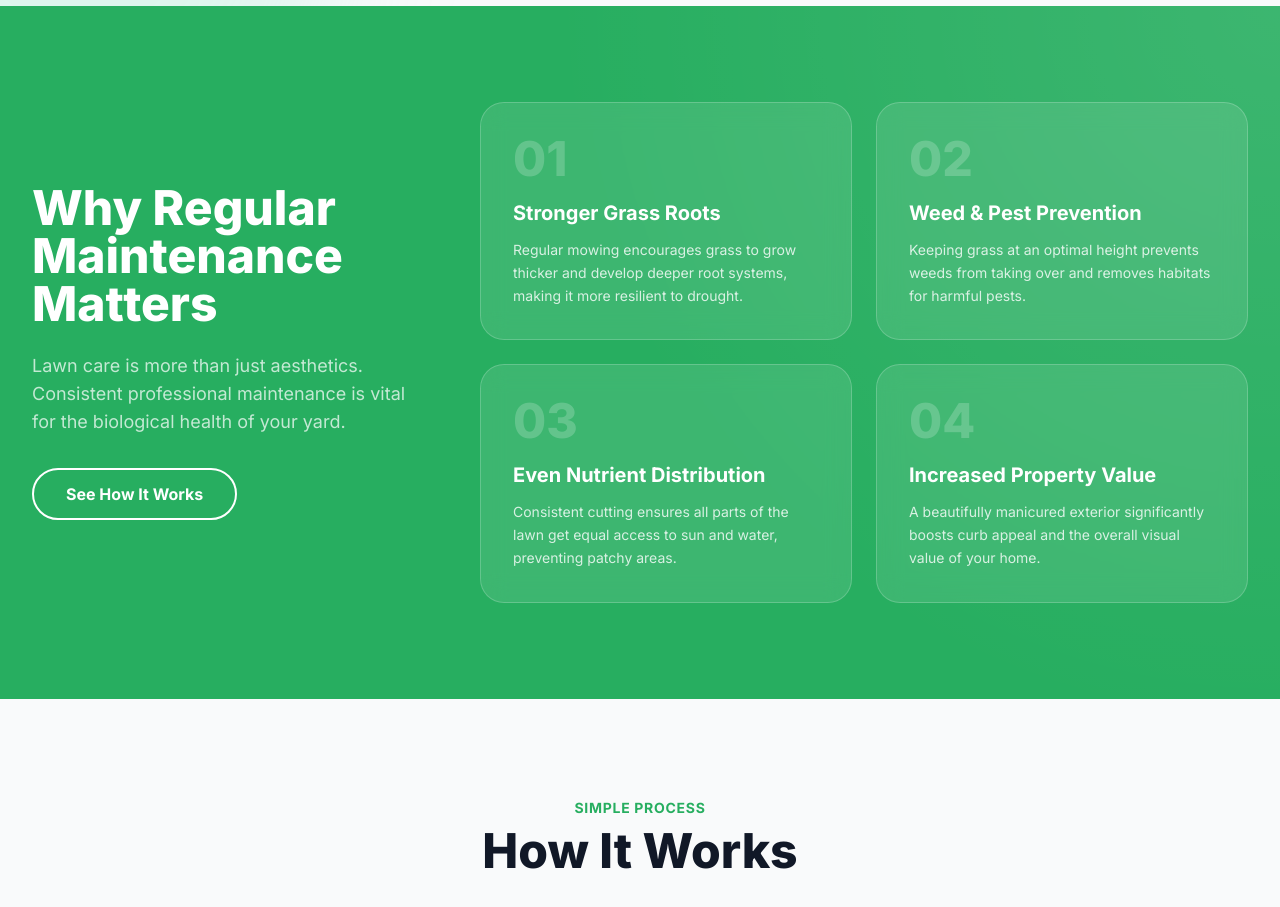
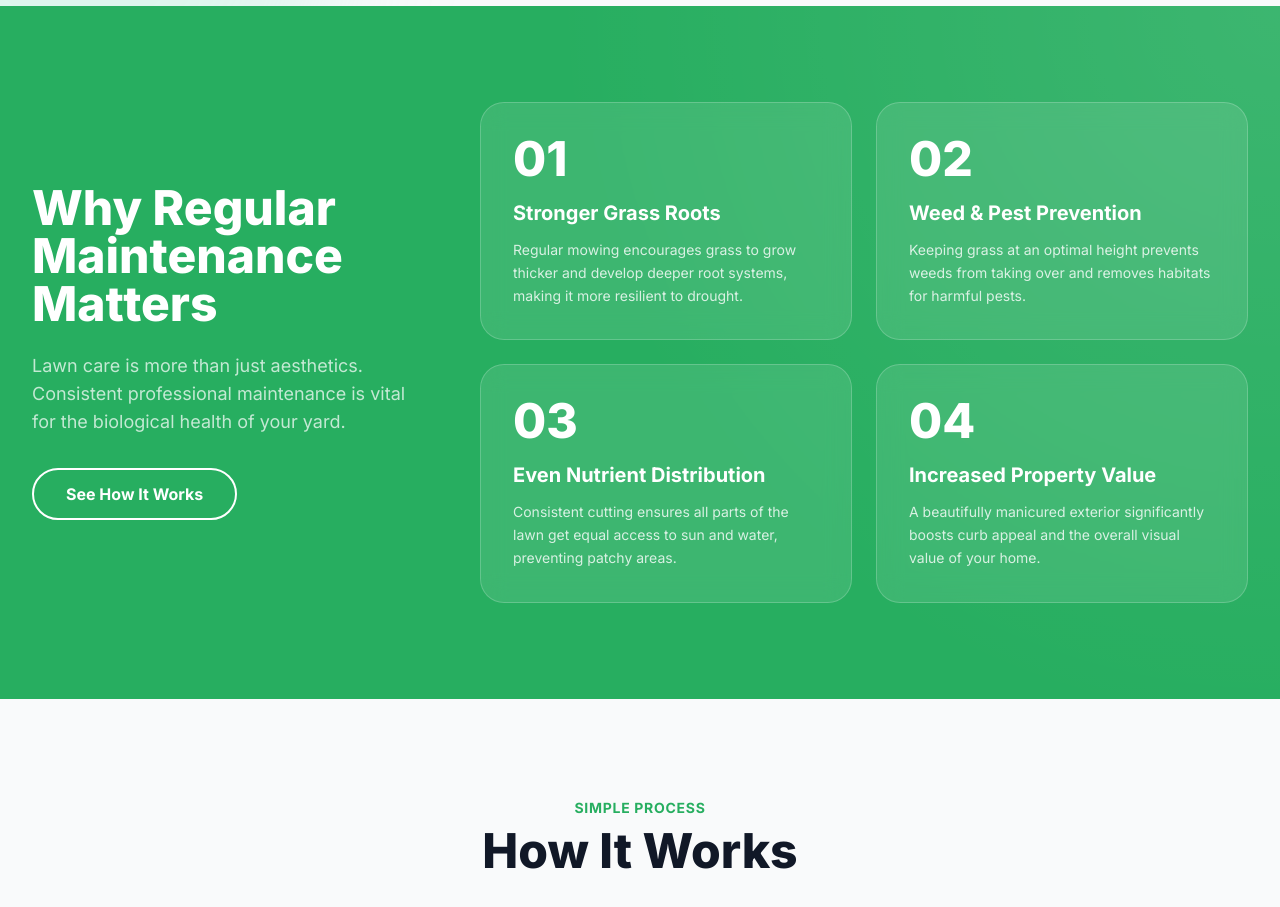
Before and after one commit to ravivarma006/lawnmowing, a React (Vite) app: page / in a window 1280 px wide. Shown: the part 2900-3807 px from the top of the page. Built offline with nearby package versions, Linux system fonts and the light colour scheme.

Commit message:
Update benefit card numbers to solid white

```diff
--- a/src/components/Benefits.jsx
+++ b/src/components/Benefits.jsx
@@ -75,7 +75,7 @@ const Benefits = () => {
                 }}
                 className="bg-white/10 backdrop-blur-md rounded-3xl p-8 border border-white/20 hover:bg-white/20 transition-colors"
               >
-                <div className="text-5xl font-black text-white/20 mb-4">{benefit.number}</div>
+                <div className="text-5xl font-black text-white mb-4">{benefit.number}</div>
                 <h3 className="text-xl font-bold mb-3">{benefit.title}</h3>
                 <p className="text-white/80 leading-relaxed text-sm">
                   {benefit.description}
```
